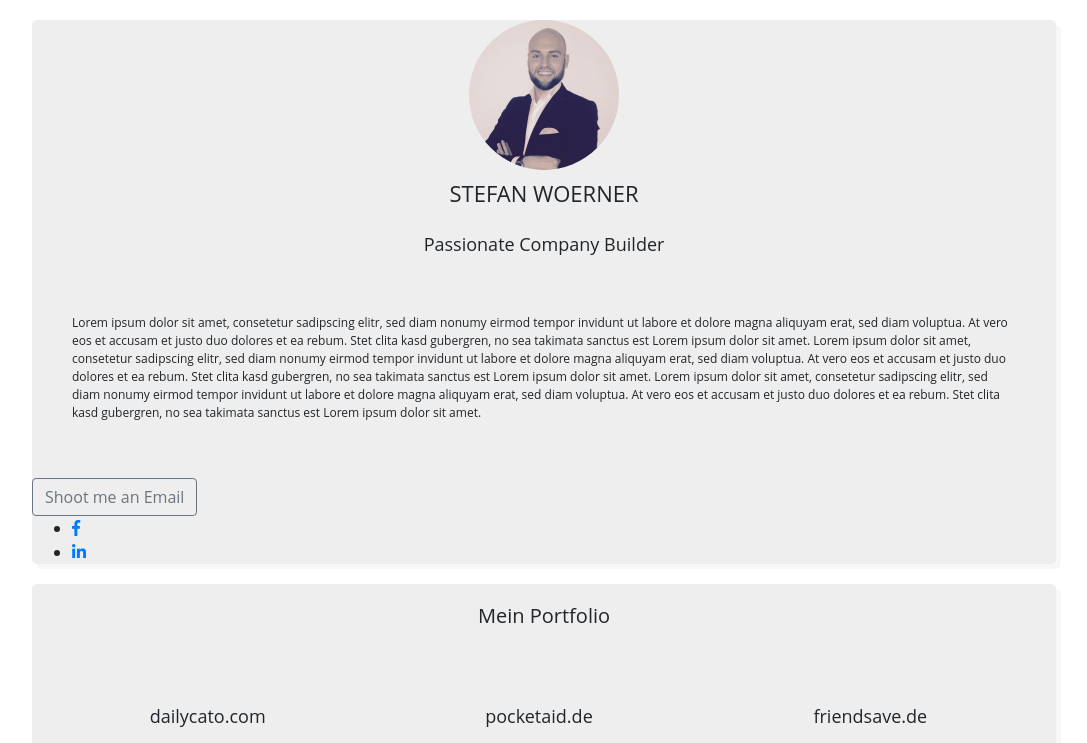
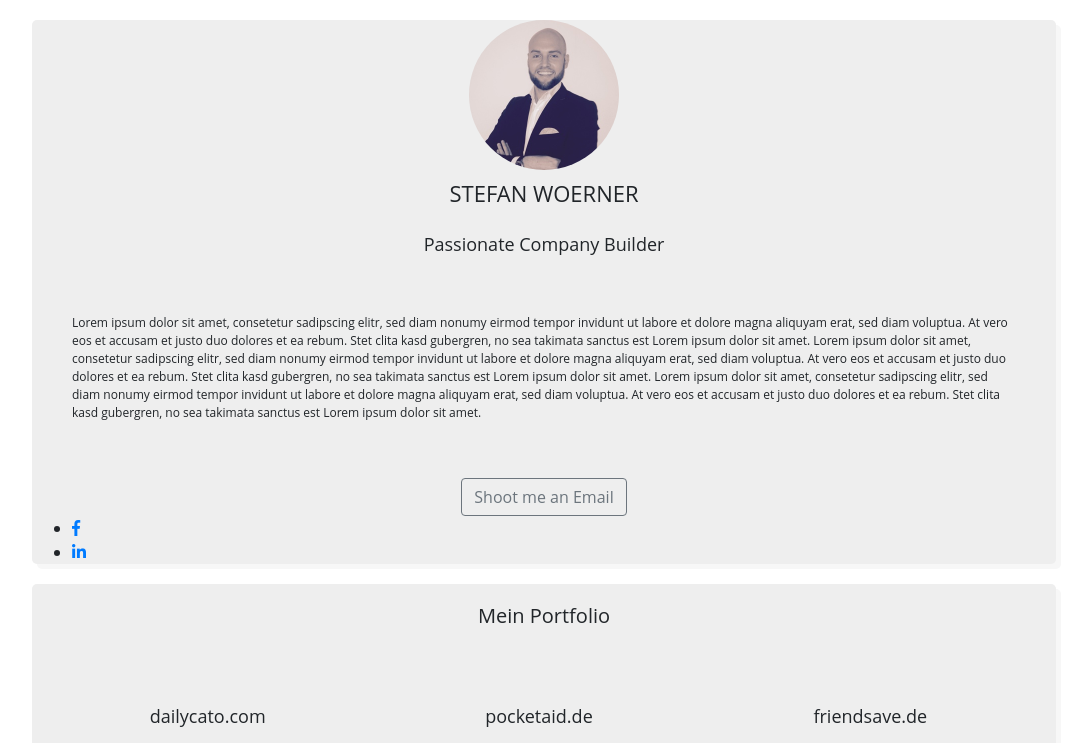
Before and after one commit to swoerner/profile, a plain HTML site: page index.html in a window 1280 px wide. Shown: the top 743 px of the page, without its empty margins (96-1183 px from the left). Drawn offline with nearby package versions, Linux system fonts and the light colour scheme.

Commit message:
make my profile prettier

```diff
--- a/index.html
+++ b/index.html
@@ -10,7 +10,7 @@
 
   <body>
 
-    <div class = "cart">
+    <div class = "cart cart-1">
       <img src="images/profil.jpg" alt="Profilbild" id="logo">
       <h1>STEFAN WOERNER</h1>
       <h3>Passionate Company Builder</h3>
@@ -18,7 +18,7 @@
 
       </p>
 
-      <button type="button" class="btn btn-outline-secondary">Shoot me an Email</button>
+      <button type="button" class="btn btn-outline-secondary centered">Shoot me an Email</button>
 
       <ul>
         <li><a href="facebook.com"><i class="fab fa-facebook-f"></i></a></li>
--- a/style.css
+++ b/style.css
@@ -21,6 +21,15 @@ height: 150px;
 display: block;
 margin-left: auto;
 margin-right: auto;
+}
+
+.centered {
+  display: block;
+  margin: 0 auto;
+}
+
+.cart-1 img {
+
 }
 
 h1 {
```
